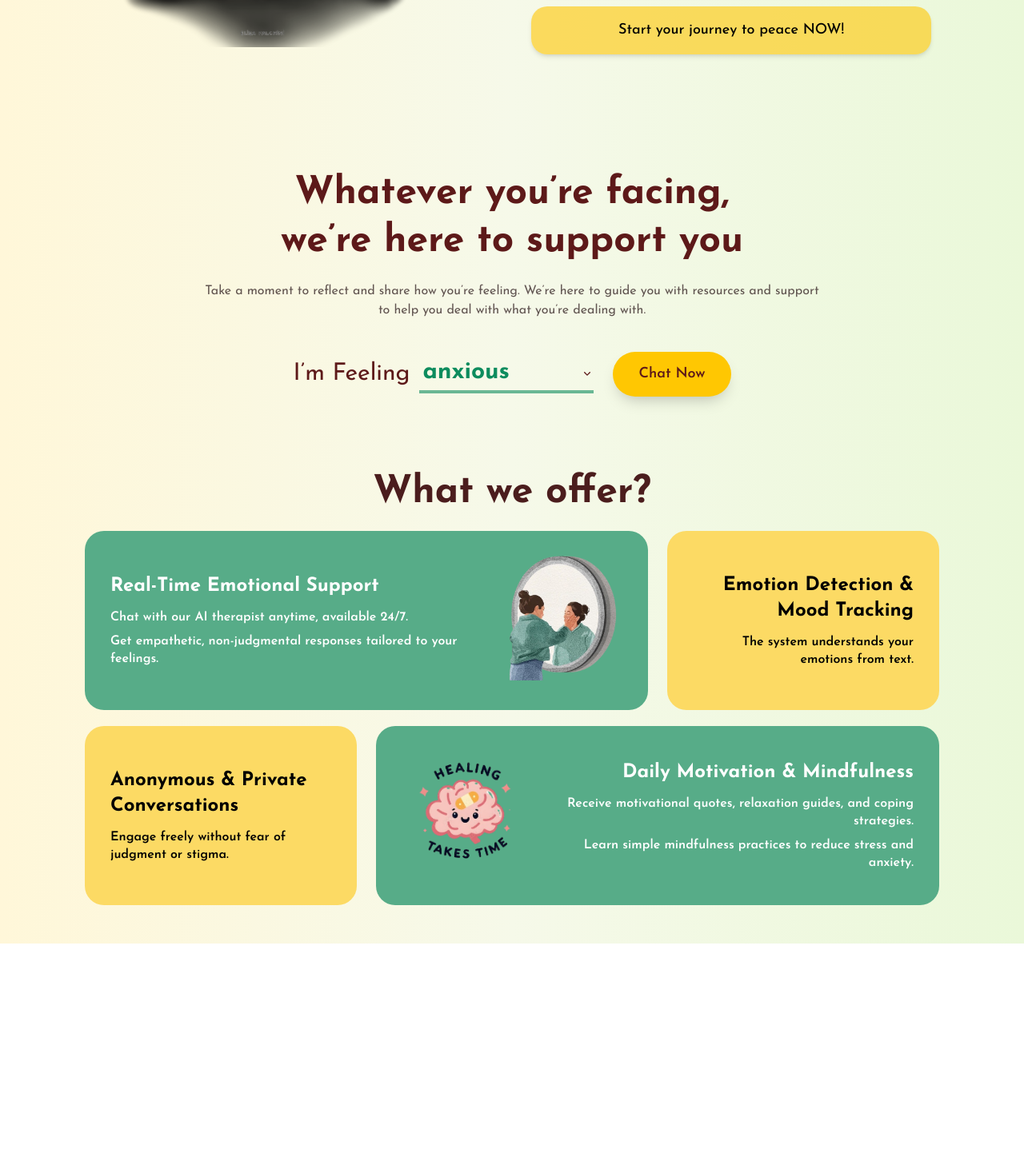
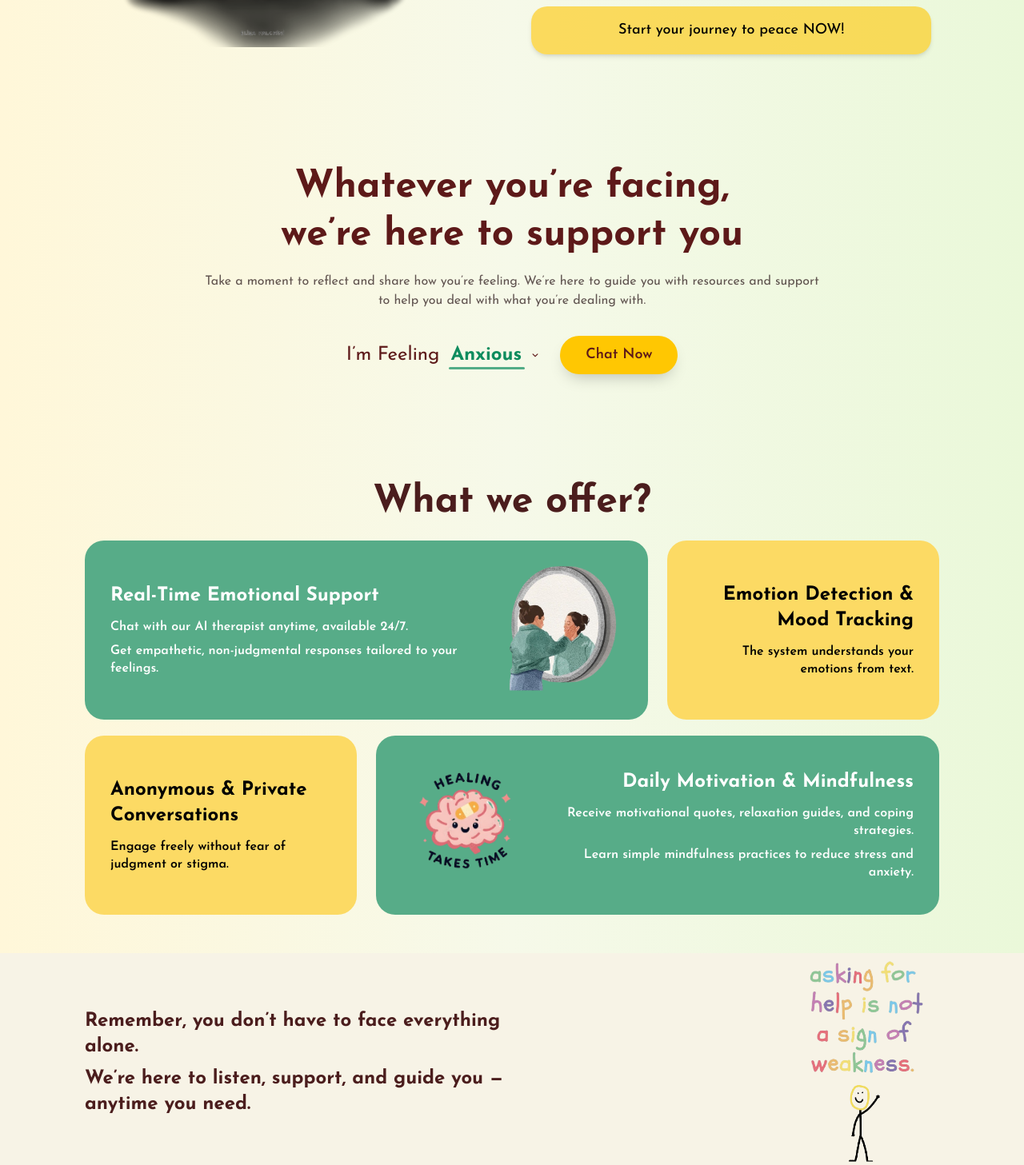
Before and after one commit to JanhviSharma1/mental-health-chatbot, a Next.js app: page / in a window 1280 px wide. Shown: the part 570-2027 px from the top of the page at 80% size. Before the commit the page ends 1750 px from the top, so only its background shows below. Built offline with nearby package versions, Linux system fonts and the light colour scheme.

Commit message:
Added Footer and made some changes

```diff
--- a/app/page.tsx
+++ b/app/page.tsx
@@ -1,8 +1,9 @@
 import Image from "next/image";
 import Navbar from "../components/navbar";
 import Hero from "../components/hero";
-import Support from "../components/Support";
+import Support from "@/components/Support";
 import Service from "@/components/Services";
+import Footer from "@/components/Footer";
 
 export default function Home() {
   return (
@@ -11,6 +12,7 @@ export default function Home() {
       <Hero />
       <Support />
       <Service />
+      <Footer />
     </div>
   );
 }
--- /dev/null
+++ b/components/Footer.tsx
@@ -0,0 +1,38 @@
+"use client";
+
+import Image from "next/image";
+
+const Footer = () => {
+  return (
+    <footer className="bg-[#F7F3E6]  pt-2">
+      <div className="max-w-[1100px] mx-auto px-4">
+        <div className="grid items-center gap-2 md:grid-cols-2">
+          {/* Left */}
+          <div className="space-y-2">
+            <h3 className="text-left text-xl md:text-2xl font-extrabold text-[#4b1d1d]">
+              Remember, you don’t have to face everything alone.
+            </h3>
+            <h3 className="text-left text-xl md:text-2xl font-extrabold text-[#4b1d1d]">
+              We’re here to listen, support, and guide you — anytime you need.
+            </h3>
+          </div>
+
+          {/* Right */}
+          <div className="flex justify-center md:justify-end">
+            <div className="flex justify-center md:justify-end">
+              <Image
+                src="/footer.png"
+                alt="Supportive illustration used in the footer"
+                width={375}
+                height={513}
+                className="h-auto w-[80px] sm:w-[100px] md:w-[140px] lg:w-[188px] rounded-3xl object-cover"
+                sizes="(max-width: 640px) 80px, (max-width: 768px) 100px, (max-width: 1024px) 140px, 188px"
+              />
+            </div>
+          </div>
+        </div>
+      </div>
+    </footer>
+  );
+};
+export default Footer;
--- a/components/Services.tsx
+++ b/components/Services.tsx
@@ -108,7 +108,7 @@ const Card = ({
 
 const Service = () => {
   return (
-    <section className="max-w-[1100px] mx-auto px-4 pt-8 pb-12">
+    <section className="max-w-[1100px] mx-auto px-4 pt-20 pb-12">
       <h2 className="text-center text-4xl md:text-5xl font-extrabold text-[#4b1d1d] mb-6">
         What we offer?
       </h2>
--- a/components/Support.tsx
+++ b/components/Support.tsx
@@ -1,7 +1,9 @@
 "use client";
 
-import React from "react";
-import { motion, type Variants } from "framer-motion";
+import * as React from "react";
+import clsx from "clsx";
+import { motion, AnimatePresence } from "framer-motion";
+import { Listbox, Portal } from "@headlessui/react";
 
 const FEELINGS = [
   "anxious",
@@ -14,116 +16,164 @@ const FEELINGS = [
   "okay",
 ];
 
-const container: Variants = {
-  hidden: { opacity: 0, y: 20 },
-  show: {
-    opacity: 1,
-    y: 0,
-    transition: {
-      duration: 0.5,
-      ease: "easeOut",
-      when: "beforeChildren",
-      staggerChildren: 0.12,
-    },
-  },
-};
-
-const child: Variants = {
-  hidden: { opacity: 0, y: 16 },
-  show: { opacity: 1, y: 0, transition: { duration: 0.45, ease: "easeOut" } },
-};
-
-export default function Support() {
-  const [feeling, setFeeling] = React.useState("anxious");
+const Support = () => {
+  const [value, setValue] = React.useState(FEELINGS[0]);
 
   return (
-    <motion.section
-      variants={container}
-      initial="hidden"
-      whileInView="show"
-      viewport={{ once: true, amount: 0.3 }}
-      className="w-full rounded-3xl px-6 sm:px-10 md:px-14 py-12 sm:py-14 md:py-16 text-center "
-      animate={{ y: [0, -2, 0] }}
-      transition={{ duration: 6, repeat: Infinity, ease: "easeInOut" }}
-    >
-      <motion.h2
-        variants={child}
-        className="text-2xl sm:text-3xl md:text-4xl lg:text-5xl font-extrabold text-[#5D1919] leading-tight"
-      >
+    <section className="relative z-40 w-full px-6 sm:px-10 md:px-14 py-10 sm:py-12 md:py-14 text-center">
+      {/* Title */}
+      <h2 className="text-3xl sm:text-4xl md:text-5xl font-extrabold text-[#5D1919] leading-tight">
         Whatever you’re facing,
         <br className="hidden sm:block" /> we’re here to support you
-      </motion.h2>
+      </h2>
 
-      <motion.p
-        variants={child}
-        className="max-w-3xl mx-auto mt-5 text-sm sm:text-base text-[#3b2a2a]/80"
-      >
+      {/* Subtext */}
+      <p className="max-w-3xl mx-auto mt-3 sm:mt-4 text-xs sm:text-sm md:text-base text-[#3b2a2a]/80">
         Take a moment to reflect and share how you’re feeling. We’re here to
         guide you with resources and support to help you deal with what you’re
         dealing with.
-      </motion.p>
+      </p>
 
-      <motion.div
-        variants={child}
-        className="mt-8 sm:mt-10 flex flex-col sm:flex-row items-center justify-center gap-4 sm:gap-6"
+      {/* Controls row */}
+      <div className="mt-6 sm:mt-8 flex flex-col sm:flex-row items-center justify-center gap-4 sm:gap-6">
+        <div className="flex items-center gap-3 text-[#5D1919]">
+          <span className="text-lg sm:text-xl md:text-2xl">I’m Feeling</span>
+          <FeelingSelect value={value} onChange={setValue} />
+        </div>
+
+        <button className="inline-flex items-center justify-center px-6 sm:px-7 md:px-8 h-10 sm:h-11 md:h-12 rounded-full bg-[#FFC702] text-[#5D1919] font-semibold text-base sm:text-lg shadow-[0_10px_20px_-8px_rgba(0,0,0,0.25)]">
+          Chat Now
+        </button>
+      </div>
+    </section>
+  );
+};
+
+function FeelingSelect({
+  value,
+  onChange,
+}: {
+  value: string;
+  onChange: (v: string) => void;
+}) {
+  const btnRef = React.useRef<HTMLButtonElement | null>(null);
+  const [coords, setCoords] = React.useState({ top: 0, left: 0, width: 220 });
+
+  const measure = React.useCallback(() => {
+    const r = btnRef.current?.getBoundingClientRect();
+    if (!r) return;
+    setCoords({
+      top: r.bottom + 8,
+      left: r.left,
+      width: Math.max(220, r.width),
+    });
+  }, []);
+
+  React.useLayoutEffect(() => {
+    measure();
+    window.addEventListener("resize", measure);
+    window.addEventListener("scroll", measure, true);
+    return () => {
+      window.removeEventListener("resize", measure);
+      window.removeEventListener("scroll", measure, true);
+    };
+  }, [measure]);
+
+  return (
+    <Listbox value={value} onChange={onChange}>
+      {({ open }) => {
+        React.useEffect(() => {
+          if (open) measure();
+        }, [open, measure]);
+
+        return (
+          <div className="relative">
+            <Listbox.Button
+              ref={btnRef}
+              className="group relative inline-flex items-center pr-6 pl-0.5 py-0.5 focus:outline-none"
             >
-        <motion.div
-          className="flex items-center gap-3 text-[#5D1919]"
-          whileHover={{ scale: 1.01 }}
-          transition={{ type: "spring", stiffness: 250, damping: 18 }}
-        >
-          <span className="text-xl sm:text-2xl md:text-3xl">I’m Feeling</span>
+              <span className="text-lg sm:text-xl md:text-2xl font-extrabold text-[#0E8C5E] capitalize">
+                {value}
+              </span>
 
-          <div className="relative">
-            <motion.select
-              value={feeling}
-              onChange={(e) => setFeeling(e.target.value)}
-              aria-label="Select your feeling"
-              className="appearance-none bg-transparent text-xl sm:text-2xl md:text-3xl font-bold text-[#0E8C5E] pl-1 pr-7 py-1 border-b-4 border-[#0E8C5E]/60 focus:outline-none focus:border-[#0E8C5E]"
-              whileFocus={{ scale: 1.02 }}
-              transition={{ type: "spring", stiffness: 300, damping: 18 }}
-            >
-              {FEELINGS.map((f) => (
-                <option key={f} value={f} className="text-black">
-                  {f}
-                </option>
-              ))}
-            </motion.select>
+              <span className="pointer-events-none absolute left-0 right-5 bottom-0 h-[3px] bg-[#0E8C5E]/70 rounded-full" />
 
               <motion.svg
-              className="pointer-events-none absolute right-0 top-1/2 -translate-y-1/2"
-              width="16"
-              height="16"
+                width="14"
+                height="14"
                 viewBox="0 0 24 24"
+                className="absolute right-0 top-1/2 -translate-y-1/2"
                 fill="none"
+                animate={{ rotate: open ? 180 : 0 }}
+                transition={{ duration: 0.2 }}
                 aria-hidden="true"
-              animate={{ y: [0, -1, 0] }}
-              transition={{
-                duration: 2.4,
-                repeat: Infinity,
-                ease: "easeInOut",
-              }}
               >
                 <path
                   d="M7 10l5 5 5-5"
                   stroke="#5D1919"
                   strokeWidth="2"
                   strokeLinecap="round"
-                strokeLinejoin="round"
                 />
               </motion.svg>
+            </Listbox.Button>
+
+            <AnimatePresence>
+              {open && (
+                <Portal>
+                  <motion.ul
+                    key="panel"
+                    initial={{ opacity: 0, y: 6, scale: 0.98 }}
+                    animate={{ opacity: 1, y: 0, scale: 1 }}
+                    exit={{ opacity: 0, y: 6, scale: 0.98 }}
+                    transition={{ duration: 0.18, ease: "easeOut" }}
+                    className="fixed z-[9999] max-h-64 overflow-auto rounded-xl bg-white shadow-xl ring-1 ring-black/5"
+                    style={{
+                      top: coords.top,
+                      left: coords.left,
+                      width: coords.width,
+                    }}
+                  >
+                    {FEELINGS.map((opt) => (
+                      <Listbox.Option key={opt} value={opt}>
+                        {({ active, selected }) => (
+                          <li
+                            className={clsx(
+                              "px-4 py-2.5 text-lg capitalize cursor-pointer flex items-center justify-between",
+                              selected
+                                ? "bg-[#0E8C5E] text-white"
+                                : active
+                                ? "bg-[#0E8C5E]/10 text-[#0E8C5E]"
+                                : "text-[#3b2a2a]"
+                            )}
+                          >
+                            {opt}
+                            {selected && (
+                              <svg
+                                width="18"
+                                height="18"
+                                viewBox="0 0 24 24"
+                                fill="none"
+                              >
+                                <path
+                                  d="M5 13l4 4L19 7"
+                                  stroke="currentColor"
+                                  strokeWidth="2"
+                                />
+                              </svg>
+                            )}
+                          </li>
+                        )}
+                      </Listbox.Option>
+                    ))}
+                  </motion.ul>
+                </Portal>
+              )}
+            </AnimatePresence>
           </div>
-        </motion.div>
-
-        <motion.button
-          variants={child}
-          whileHover={{ scale: 1.05 }}
-          whileTap={{ scale: 0.97 }}
-          className="inline-flex items-center justify-center px-6 sm:px-7 md:px-8 h-12 sm:h-12 md:h-14 rounded-full bg-[#FFC702] text-[#5D1919] font-semibold text-lg shadow-[0_10px_20px_-8px_rgba(0,0,0,0.25)] transition"
-        >
-          Chat Now
-        </motion.button>
-      </motion.div>
-    </motion.section>
+        );
+      }}
+    </Listbox>
   );
 }
+
+export default Support;
--- a/package.json
+++ b/package.json
@@ -9,6 +9,7 @@
     "lint": "eslint"
   },
   "dependencies": {
+    "@headlessui/react": "^2.2.8",
     "clsx": "^2.1.1",
     "framer-motion": "^12.23.13",
     "lucide-react": "^0.544.0",
```
Also changed, not shown: public/footer.png (added), 1 other file (tests, documents, lock files or other folders). Lines whose indentation alone changed are shown as unchanged.
